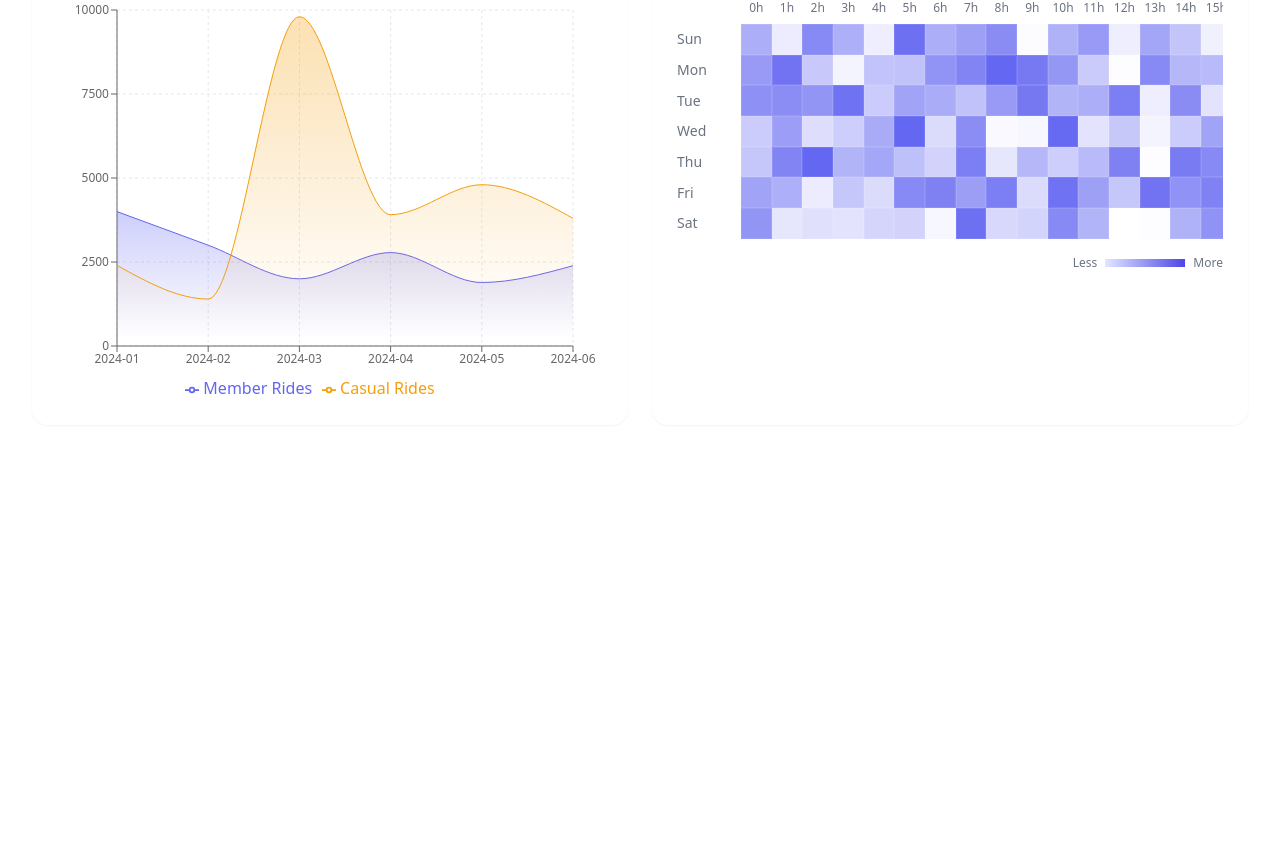
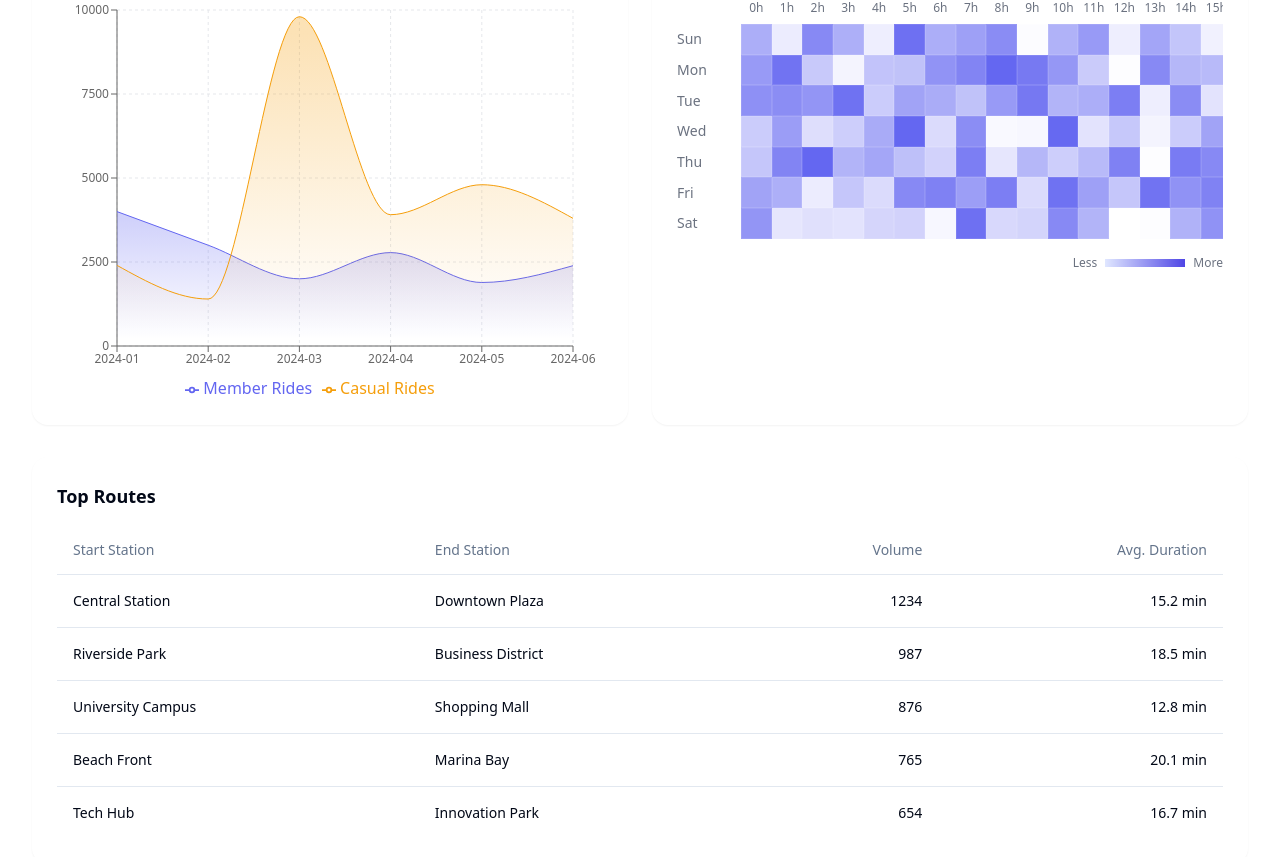
Before and after one commit to Ianleme/ride-analytics-dashboard, a React (Vite) app: page / in a window 1280 px wide. Shown: the part 389-1246 px from the top of the page. Before the commit the page ends 878 px from the top, so only its background shows below. Built offline with nearby package versions, Linux system fonts and the light colour scheme.

Commit message:
Add remaining features
This commit adds the remaining features to the application.  No specific features are detailed here as the implementation is left to the AI.

```diff
--- /dev/null
+++ b/src/components/dashboard/TopRoutesTable.tsx
@@ -0,0 +1,80 @@
+
+import {
+  Table,
+  TableBody,
+  TableCell,
+  TableHead,
+  TableHeader,
+  TableRow,
+} from "@/components/ui/table";
+import { Card } from "@/components/ui/card";
+
+const routes = [
+  {
+    id: 1,
+    start: "Central Station",
+    end: "Downtown Plaza",
+    volume: 1234,
+    avgDuration: 15.2,
+  },
+  {
+    id: 2,
+    start: "Riverside Park",
+    end: "Business District",
+    volume: 987,
+    avgDuration: 18.5,
+  },
+  {
+    id: 3,
+    start: "University Campus",
+    end: "Shopping Mall",
+    volume: 876,
+    avgDuration: 12.8,
+  },
+  {
+    id: 4,
+    start: "Beach Front",
+    end: "Marina Bay",
+    volume: 765,
+    avgDuration: 20.1,
+  },
+  {
+    id: 5,
+    start: "Tech Hub",
+    end: "Innovation Park",
+    volume: 654,
+    avgDuration: 16.7,
+  },
+];
+
+export const TopRoutesTable = () => {
+  return (
+    <Card className="p-6 glass-card">
+      <h3 className="text-lg font-semibold mb-4">Top Routes</h3>
+      <div className="overflow-x-auto">
+        <Table>
+          <TableHeader>
+            <TableRow>
+              <TableHead>Start Station</TableHead>
+              <TableHead>End Station</TableHead>
+              <TableHead className="text-right">Volume</TableHead>
+              <TableHead className="text-right">Avg. Duration</TableHead>
+            </TableRow>
+          </TableHeader>
+          <TableBody>
+            {routes.map((route) => (
+              <TableRow key={route.id} className="hover:bg-muted/50">
+                <TableCell className="font-medium">{route.start}</TableCell>
+                <TableCell>{route.end}</TableCell>
+                <TableCell className="text-right">{route.volume}</TableCell>
+                <TableCell className="text-right">
+                  {route.avgDuration} min
+                </TableCell>
+              </TableRow>
+            ))}
+          </TableBody>
+        </Table>
+      </div>
+    </Card>
+  );
+};
--- a/src/components/ui/table.tsx
+++ b/src/components/ui/table.tsx
@@ -1,3 +1,4 @@
+
 import * as React from "react"
 
 import { cn } from "@/lib/utils"
@@ -42,10 +43,7 @@ const TableFooter = React.forwardRef<
 >(({ className, ...props }, ref) => (
   <tfoot
     ref={ref}
-    className={cn(
-      "border-t bg-muted/50 font-medium [&>tr]:last:border-b-0",
-      className
-    )}
+    className={cn("bg-primary font-medium text-primary-foreground", className)}
     {...props}
   />
 ))
--- a/src/pages/Index.tsx
+++ b/src/pages/Index.tsx
@@ -3,6 +3,7 @@ import DashboardHeader from "@/components/layout/DashboardHeader";
 import { KPICard } from "@/components/dashboard/KPICard";
 import { TrendChart } from "@/components/dashboard/TrendChart";
 import { DemandHeatmap } from "@/components/dashboard/DemandHeatmap";
+import { TopRoutesTable } from "@/components/dashboard/TopRoutesTable";
 import {
   ActivityIcon,
   ClockIcon,
@@ -52,6 +53,11 @@ const Index = () => {
         <TrendChart />
         <DemandHeatmap />
       </div>
+
+      {/* Top Routes Table */}
+      <div className="mb-8">
+        <TopRoutesTable />
+      </div>
     </div>
   );
 };
```
